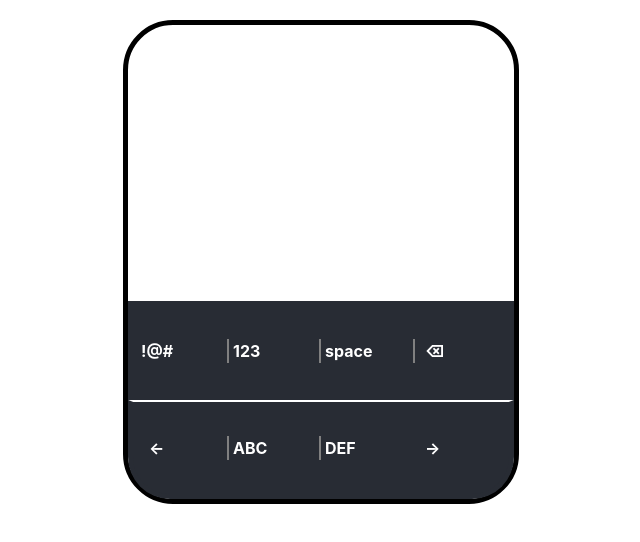
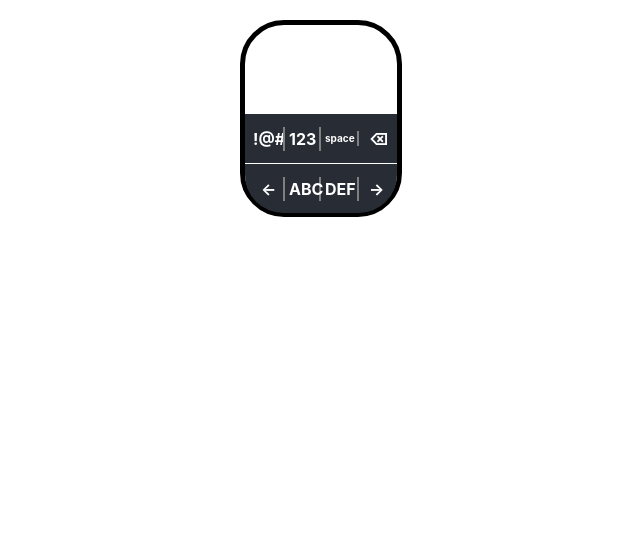
Before and after one commit to an-Arkhan/onelineplus-keyboard, a React (Create React App) app: page / in a window 1280 px wide. Shown: the top 542 px of the page, without its empty margins (319-959 px from the left). Built offline with nearby package versions, Linux system fonts and the light colour scheme.

Commit message:
changing viewport size of smartwatch

```diff
--- a/src/styles/App.css
+++ b/src/styles/App.css
@@ -3,30 +3,33 @@
 @tailwind utilities;
 
 .Smartwatch {
-  height: 484px;
-  width: 396px;
+  height: 197px;
+  width: 162px;
   border: 5px black;
   border-style: solid;
-  border-radius: 50px;
+  border-radius: 44px;
+}
+
+.keyboard {
+  font-size: 11px;
 }
 
 .bottomButton {
-  height: 99px;
-  border: 5px #282c34;
-  border-top: 2px white;
+  height: 50px;
+  border-top: 1px white;
   border-style: solid;
-  border-bottom-left-radius: 42px;
-  border-bottom-right-radius: 42px;
+  border-bottom-left-radius: 38px;
+  border-bottom-right-radius: 38px;
   background-color: #282c34;
   list-style: inline;
   font-weight: bold;
 }
 
 .bottomMiddle {
-  height: 99px;
-  border: 5px #282c34;
+  height: 50px;
+  border-top: 1px white;
   border-style: solid;
-  margin-top: 276px;
+  margin-top: 88px;
   background-color: #282c34;
   list-style: inline;
   font-weight: bold;
@@ -49,6 +52,7 @@
 .space {
   border-right: 2px gray;
   border-style: solid;
+  font-size: 10px;
 }
 
 .firstAlpha {
@@ -57,8 +61,7 @@
   border-style: solid;
 }
 
-.thirdAlpha {
-  border-left: 2px gray;
+.secondAlpha {
   border-right: 2px gray;
   border-style: solid;
 }
```
